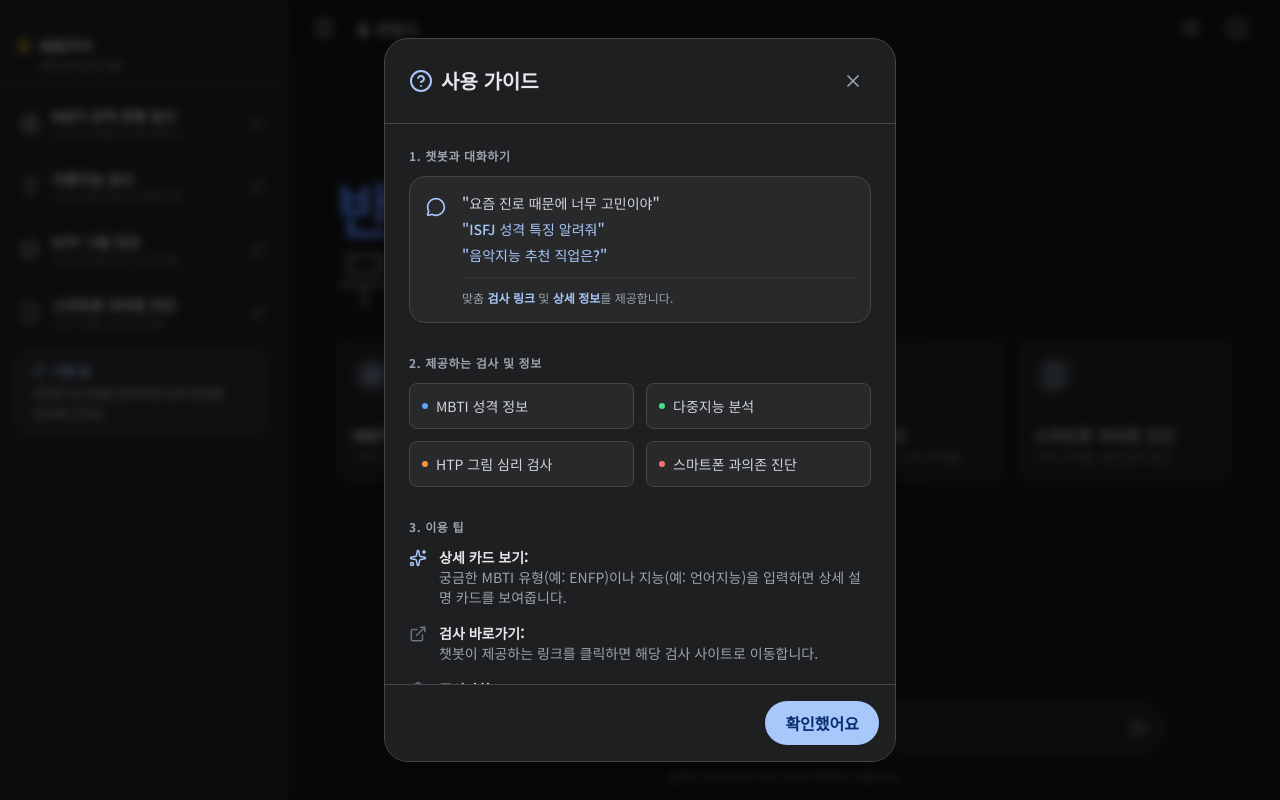
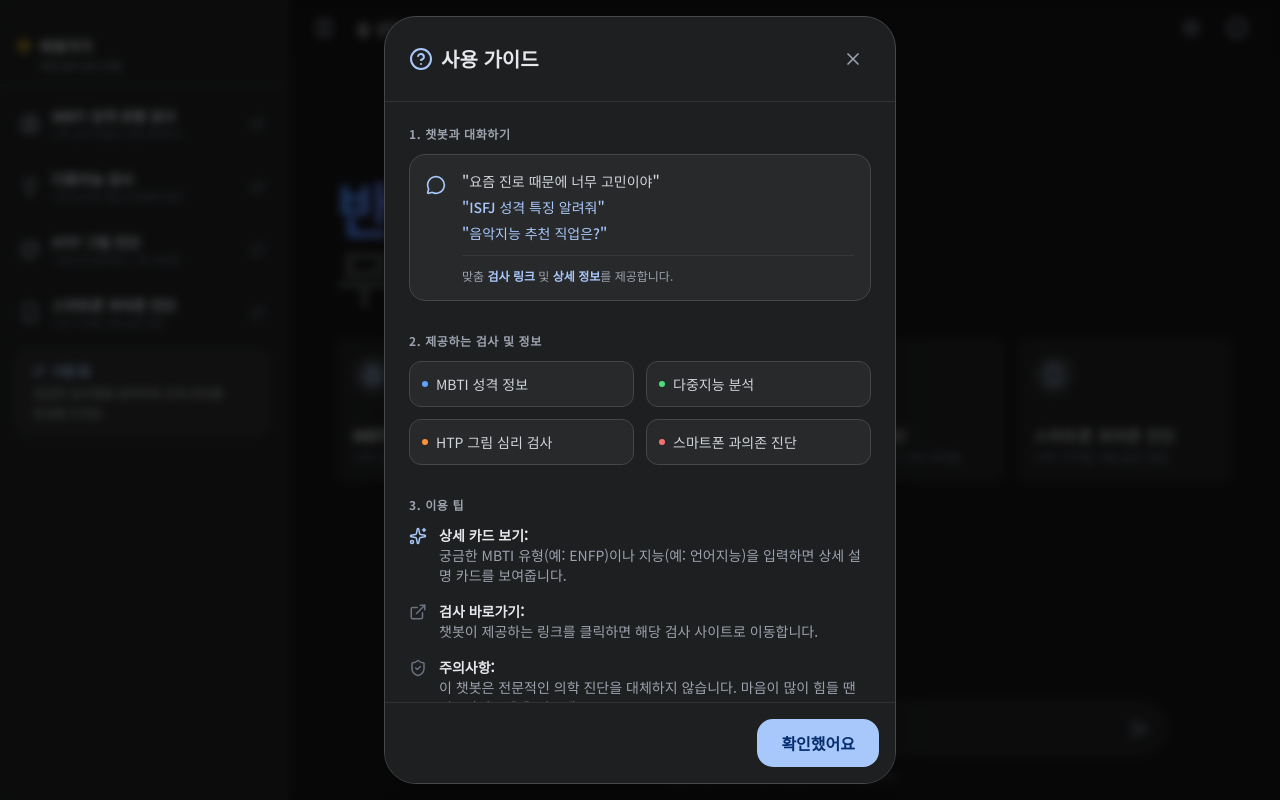
Before and after one commit to jpjp92/psyc-test, a React (Vite) app: page / in a window 1280 px wide. Both pictures are taken after a click on the button 1237 px from the left and 28 px from the top of the page. Built offline with nearby package versions, Linux system fonts and the light colour scheme.

Commit message:
fix: 사용가이드 수정

```diff
--- a/components/InfoModal.tsx
+++ b/components/InfoModal.tsx
@@ -11,10 +11,10 @@ const InfoModal: React.FC<InfoModalProps> = ({ isOpen, onClose }) => {
 
   return (
     <div className="fixed inset-0 z-50 flex items-center justify-center p-4 bg-black/60 backdrop-blur-sm animate-in fade-in duration-200">
-      <div className="bg-white dark:bg-[#1e1f20] rounded-3xl shadow-2xl w-full max-w-lg overflow-hidden relative animate-in zoom-in-95 duration-200 border border-transparent dark:border-[#444746]">
+      <div className="bg-white dark:bg-[#1e1f20] rounded-[2rem] shadow-2xl w-full max-w-lg max-h-[calc(100dvh-2rem)] flex flex-col overflow-hidden relative animate-in zoom-in-95 duration-200 border border-transparent dark:border-[#444746]">
 
         {/* Header */}
-        <div className="flex items-center justify-between p-6 border-b border-gray-200 dark:border-[#444746]">
+        <div className="flex items-center justify-between p-5 md:p-6 border-b border-gray-100 dark:border-[#444746]/50">
           <h2 className="text-xl font-bold text-gray-800 dark:text-gray-200 flex items-center gap-2">
             <HelpCircle className="text-[#0b57d0] dark:text-[#a8c7fa]" />
             사용 가이드
@@ -28,7 +28,7 @@ const InfoModal: React.FC<InfoModalProps> = ({ isOpen, onClose }) => {
         </div>
 
         {/* Content */}
-        <div className="p-6 space-y-8 max-h-[70vh] overflow-y-auto custom-scrollbar">
+        <div className="flex-1 overflow-y-auto p-6 space-y-8 custom-scrollbar">
 
           <section>
             <h3 className="text-xs font-bold text-gray-500 dark:text-gray-400 uppercase tracking-wider mb-3">
@@ -54,16 +54,16 @@ const InfoModal: React.FC<InfoModalProps> = ({ isOpen, onClose }) => {
               2. 제공하는 검사 및 정보
             </h3>
             <div className="grid grid-cols-1 sm:grid-cols-2 gap-3">
-              <div className="bg-[#f0f4f9] dark:bg-[#28292a] border border-gray-200 dark:border-[#444746] p-3 rounded-lg flex items-center gap-2 text-sm text-gray-700 dark:text-gray-300">
+              <div className="bg-[#f0f4f9] dark:bg-[#28292a] border border-gray-200 dark:border-[#444746] p-3 rounded-xl flex items-center gap-2 text-sm text-gray-700 dark:text-gray-300">
                 <span className="w-1.5 h-1.5 rounded-full bg-blue-500 dark:bg-blue-400"></span> MBTI 성격 정보
               </div>
-              <div className="bg-[#f0f4f9] dark:bg-[#28292a] border border-gray-200 dark:border-[#444746] p-3 rounded-lg flex items-center gap-2 text-sm text-gray-700 dark:text-gray-300">
+              <div className="bg-[#f0f4f9] dark:bg-[#28292a] border border-gray-200 dark:border-[#444746] p-3 rounded-xl flex items-center gap-2 text-sm text-gray-700 dark:text-gray-300">
                 <span className="w-1.5 h-1.5 rounded-full bg-green-500 dark:bg-green-400"></span> 다중지능 분석
               </div>
-              <div className="bg-[#f0f4f9] dark:bg-[#28292a] border border-gray-200 dark:border-[#444746] p-3 rounded-lg flex items-center gap-2 text-sm text-gray-700 dark:text-gray-300">
+              <div className="bg-[#f0f4f9] dark:bg-[#28292a] border border-gray-200 dark:border-[#444746] p-3 rounded-xl flex items-center gap-2 text-sm text-gray-700 dark:text-gray-300">
                 <span className="w-1.5 h-1.5 rounded-full bg-orange-500 dark:bg-orange-400"></span> HTP 그림 심리 검사
               </div>
-              <div className="bg-[#f0f4f9] dark:bg-[#28292a] border border-gray-200 dark:border-[#444746] p-3 rounded-lg flex items-center gap-2 text-sm text-gray-700 dark:text-gray-300">
+              <div className="bg-[#f0f4f9] dark:bg-[#28292a] border border-gray-200 dark:border-[#444746] p-3 rounded-xl flex items-center gap-2 text-sm text-gray-700 dark:text-gray-300">
                 <span className="w-1.5 h-1.5 rounded-full bg-red-500 dark:bg-red-400"></span> 스마트폰 과의존 진단
               </div>
             </div>
@@ -77,21 +77,21 @@ const InfoModal: React.FC<InfoModalProps> = ({ isOpen, onClose }) => {
               <div className="flex gap-3 items-start">
                 <Sparkles size={18} className="text-[#0b57d0] dark:text-[#a8c7fa] shrink-0 mt-0.5" />
                 <p>
-                  <strong className="text-gray-800 dark:text-gray-200">상세 카드 보기:</strong><br/>
+                  <strong className="text-gray-800 dark:text-gray-200">상세 카드 보기:</strong><br />
                   궁금한 MBTI 유형(예: ENFP)이나 지능(예: 언어지능)을 입력하면 상세 설명 카드를 보여줍니다.
                 </p>
               </div>
               <div className="flex gap-3 items-start">
                 <ExternalLink size={18} className="text-gray-500 shrink-0 mt-0.5" />
                 <p>
-                  <strong className="text-gray-800 dark:text-gray-200">검사 바로가기:</strong><br/>
+                  <strong className="text-gray-800 dark:text-gray-200">검사 바로가기:</strong><br />
                   챗봇이 제공하는 링크를 클릭하면 해당 검사 사이트로 이동합니다.
                 </p>
               </div>
               <div className="flex gap-3 items-start">
                 <ShieldCheck size={18} className="text-gray-500 shrink-0 mt-0.5" />
                 <p>
-                  <strong className="text-gray-800 dark:text-gray-200">주의사항:</strong><br/>
+                  <strong className="text-gray-800 dark:text-gray-200">주의사항:</strong><br />
                   이 챗봇은 전문적인 의학 진단을 대체하지 않습니다. 마음이 많이 힘들 땐 전문가의 도움을 받으세요.
                 </p>
               </div>
@@ -101,10 +101,10 @@ const InfoModal: React.FC<InfoModalProps> = ({ isOpen, onClose }) => {
         </div>
 
         {/* Footer */}
-        <div className="p-4 border-t border-gray-200 dark:border-[#444746] bg-white dark:bg-[#1e1f20] flex justify-end">
+        <div className="p-4 border-t border-gray-100 dark:border-[#444746]/50 bg-white dark:bg-[#1e1f20] flex justify-end">
           <button
             onClick={onClose}
-            className="px-5 py-2.5 bg-[#0b57d0] hover:bg-[#0b57d0]/90 dark:bg-[#a8c7fa] dark:hover:bg-[#8ab4f8] text-white dark:text-[#062e6f] font-bold rounded-full transition-colors"
+            className="w-full sm:w-auto px-6 py-3 bg-[#0b57d0] hover:bg-[#0b57d0]/90 dark:bg-[#a8c7fa] dark:hover:bg-[#8ab4f8] text-white dark:text-[#062e6f] font-bold rounded-2xl transition-all active:scale-95"
           >
             확인했어요
           </button>
```
Also changed, not shown: 2 other files (tests, documents, lock files or other folders). Lines whose indentation alone changed are shown as unchanged.
